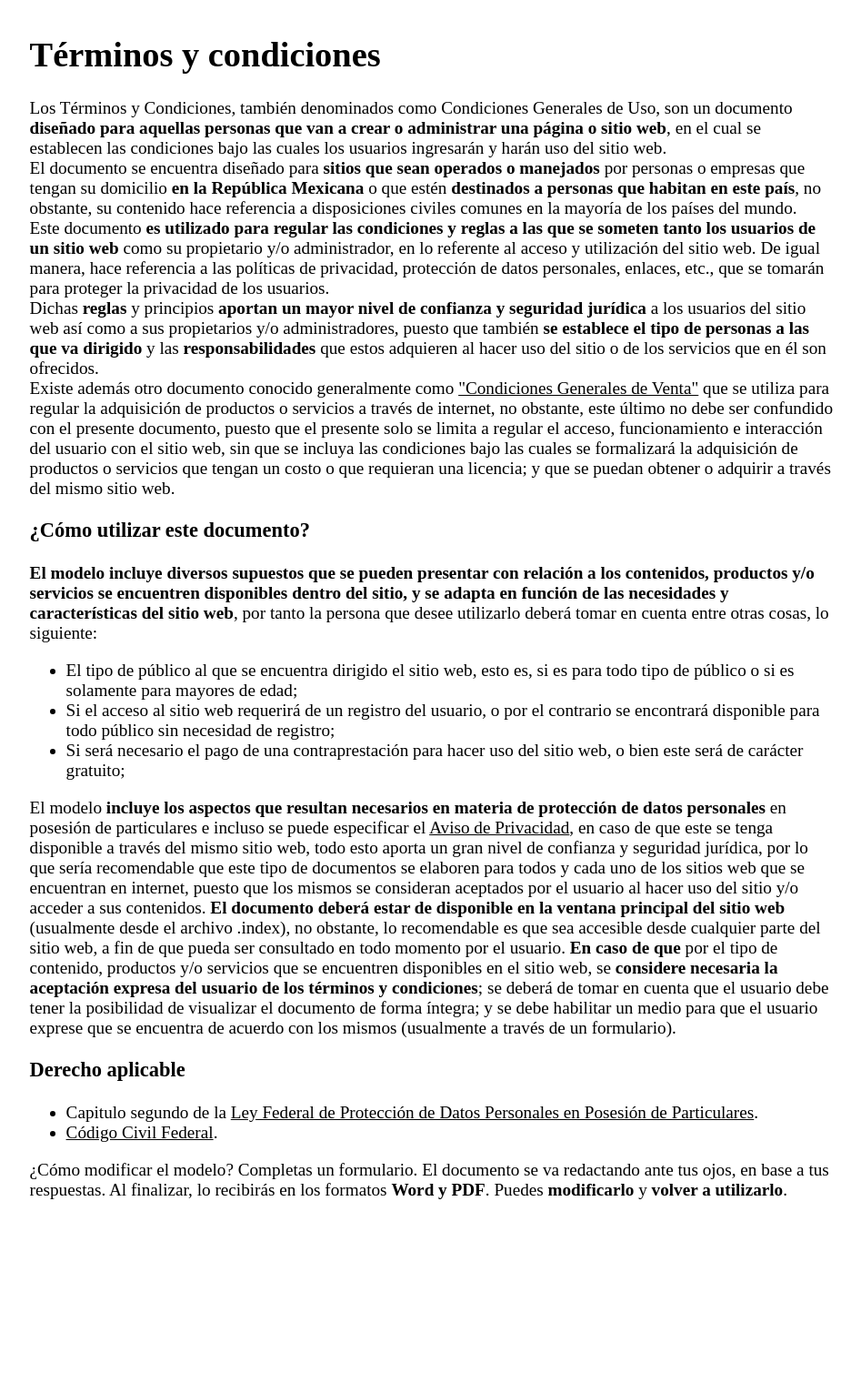
After one commit to P-once/Procastin, a PHP site: page /TermCond.html in a window 1280 px wide. The commit adds this page. Shown: the whole page at 91% size, without its empty margins (165-1112 px from the left). Run offline with PHP 8.4, Linux system fonts and the light colour scheme.

Commit message:
Terminos y condiciones

```diff
--- /dev/null
+++ b/ProcastinVistas/TermCond.html
@@ -0,0 +1,73 @@
+<!DOCTYPE html>
+<html lang="es">
+<head>
+    <meta charset="UTF-8">
+    <meta http-equiv="X-UA-Compatible" content="IE=edge">
+    <meta name="viewport" content="width=device-width, initial-scale=1.0">
+    <title>Terminos Y condiciones</title>
+    <style>
+        body
+        {
+            font-family: 'Times New Roman', Times, serif;
+            font-size: larger;
+        }
+        .modal
+        {
+            margin: 15%;
+            margin-top: 3%;
+        }
+    </style>
+</head>
+<body>
+    <div class="modal">
+        <h1>Términos y condiciones</h1>
+        <p>Los Términos y Condiciones, también denominados como Condiciones Generales de Uso, son un documento <b>diseñado para aquellas personas que van a crear o administrar una página o sitio web</b>, en el cual se establecen las condiciones bajo las cuales los usuarios ingresarán y harán uso del sitio web.<br>
+
+        El documento se encuentra diseñado para <b>sitios que sean operados o manejados</b> por personas o empresas que tengan su domicilio <b>en la República Mexicana</b> o que estén <b>destinados a personas que habitan en este país</b>, no obstante, su contenido hace referencia a disposiciones civiles comunes en la mayoría de los países del mundo.<br>
+
+        Este documento <b>es utilizado para regular las condiciones y reglas a las que se someten tanto los usuarios de un sitio web</b> como su propietario y/o administrador, en lo referente al acceso y utilización del sitio web. De igual manera, hace referencia a las políticas de privacidad, protección de datos personales, enlaces, etc., que se tomarán para proteger la privacidad de los usuarios.<br>
+
+        Dichas <b>reglas</b> y principios <b>aportan un mayor nivel de confianza y seguridad jurídica</b> a los usuarios del sitio web así como a sus propietarios y/o administradores, puesto que también <b>se establece el tipo de personas a las que va dirigido</b> y las <b>responsabilidades</b> que estos adquieren al hacer uso del sitio o de los servicios que en él son ofrecidos.<br>
+
+        Existe además otro documento conocido generalmente como <u>"Condiciones Generales de Venta"</u> que se utiliza para regular la adquisición de productos o servicios a través de internet, no obstante, este último no debe ser confundido con el presente documento, puesto que el presente solo se limita a regular el acceso, funcionamiento e interacción del usuario con el sitio web, sin que se incluya las condiciones bajo las cuales se formalizará la adquisición de productos o servicios que tengan un costo o que requieran una licencia; y que se puedan obtener o adquirir a través del mismo sitio web.<br>
+
+
+        <h3>¿Cómo utilizar este documento?</h3>
+
+        <b>El modelo incluye diversos supuestos que se pueden presentar con relación a los contenidos, productos y/o servicios se encuentren disponibles dentro del sitio, y se adapta en función de las necesidades y características del sitio web</b>, por tanto la persona que desee utilizarlo deberá tomar en cuenta entre otras cosas, lo siguiente:
+
+    <ul>
+            <li>
+            El tipo de público al que se encuentra dirigido el sitio web, esto es, si es para todo tipo de público o si es solamente para mayores de edad;
+            </li>
+            <li>
+            Si el acceso al sitio web requerirá de un registro del usuario, o por el contrario se encontrará disponible para todo público sin necesidad de registro;
+            </li>
+            <li>
+            Si será necesario el pago de una contraprestación para hacer uso del sitio web, o bien este será de carácter gratuito;
+            </li>
+        </ul>
+        El modelo <b>incluye los aspectos que resultan necesarios en materia de protección de datos personales</b> en posesión de particulares e incluso se puede especificar el <u>Aviso de Privacidad</u>, en caso de que este se tenga disponible a través del mismo sitio web, todo esto aporta un gran nivel de confianza y seguridad jurídica, por lo que sería recomendable que este tipo de documentos se elaboren para todos y cada uno de los sitios web que se encuentran en internet, puesto que los mismos se consideran aceptados por el usuario al hacer uso del sitio y/o acceder a sus contenidos.
+
+        <b>El documento deberá estar de disponible en la ventana principal del sitio web</b> (usualmente desde el archivo .index), no obstante, lo recomendable es que sea accesible desde cualquier parte del sitio web, a fin de que pueda ser consultado en todo momento por el usuario.
+
+        <b>En caso de que</b> por el tipo de contenido, productos y/o servicios que se encuentren disponibles en el sitio web, se <b>considere necesaria la aceptación expresa del usuario de los términos y condiciones</b>; se deberá de tomar en cuenta que el usuario debe tener la posibilidad de visualizar el documento de forma íntegra; y se debe habilitar un medio para que el usuario exprese que se encuentra de acuerdo con los mismos (usualmente a través de un formulario).
+
+
+        <h3>Derecho aplicable</h3>
+        <ul>
+            <li>
+            Capitulo segundo de la <u>Ley Federal de Protección de Datos Personales en Posesión de Particulares</u>.
+            </li>
+            <li>
+            <u>Código Civil Federal</u>.
+            </li>
+        </ul>
+        ¿Cómo modificar el modelo?
+
+        Completas un formulario. El documento se va redactando ante tus ojos, en base a tus respuestas.
+
+        Al finalizar, lo recibirás en los formatos <b>Word y PDF</b>. Puedes <b>modificarlo</b> y <b>volver a utilizarlo</b>.
+    </div>
+</body>
+</html>
--- a/ProcastinVistas/registro.php
+++ b/ProcastinVistas/registro.php
@@ -32,9 +32,10 @@
             <input class="registro-fin" type="submit" value="Submit"  name="reg_user"></a>
             <div>
                 <input class="registro-terminos" type="checkbox" id="terminos">
-                <label class="link-terminos" for="terminos" ><a href="">Acepta los terminos y condiciones</a></label>
+                <label class="link-terminos" for="terminos" ><a href="TermCond.html">Acepta los terminos y condiciones</a></label>
             </div>
         </form>
+
 
 
         <!--footer generico-->
```
